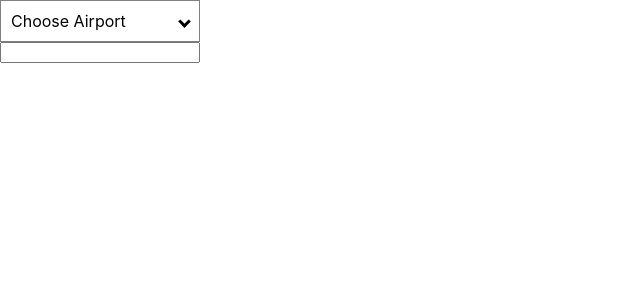
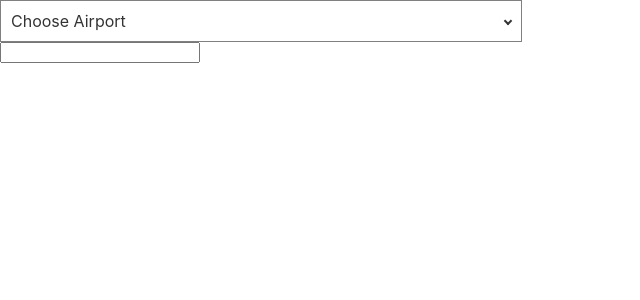
Before and after one commit to mkrishnan-codes/mist-dropdown, a React (Create React App) app: page / in a window 1280 px wide. Shown: the top 300 px of the page, without its empty margins (0-640 px from the left). Built offline with nearby package versions, Linux system fonts and the light colour scheme.

Commit message:
improved UI

```diff
--- a/src/App.css
+++ /dev/null
@@ -1,5 +0,0 @@
-.airport-container{
-  display: flex;
-  flex-direction: column;
-  max-width: 200px;
-}
--- a/src/App.js
+++ b/src/App.js
@@ -1,7 +1,7 @@
 import React, { useState } from 'react';
-import './App.css';
+import './App.scss';
 import AirportChooser from './components/dropdowns/AsyncDataChooser';
-import Airport from './components/Airport';
+import Airport from './components/renderers/Airport';
 const getData = async () => {
   const airports = await import('./configs/airports.js');
   return airports['default'];
@@ -12,11 +12,12 @@ function App() {
     <div className="App">
       <div className="airport-container">
         <AirportChooser
+          className="airport-chooser"
           getAsyncData={getData}
           keyExtractor={item => item.code}
-          itemRender={item => <Airport name={item.name} city={item.city} code={item.code} code={item.country} />}
+          itemRender={item => <Airport name={item.name} city={item.city} country={item.country} code={item.code} />}
           label={label}
-          onSelect={item => setLabel(item.name)}
+          onSelect={item => setLabel(`${item.code} (${item.city})`)}
         />
         <input />
 
--- /dev/null
+++ b/src/App.scss
@@ -0,0 +1,9 @@
+.airport-container {
+  display: flex;
+  flex-direction: column;
+  max-width: 200px;
+
+  .airport-chooser {
+    width: 500px;
+  }
+}
--- a/src/components/Airport.js
+++ /dev/null
@@ -1,14 +0,0 @@
-import React from 'react';
-
-const Airport = (props) => {
-	return (
-		<div>
-			<div>{props.name}</div>
-			<div>{props.code}</div>
-			<div>{props.city}</div>
-			<div>{props.country}</div>
-		</div>
-	);
-}
-
-export default Airport;
--- a/src/components/dropdowns/AsyncDataChooser.js
+++ b/src/components/dropdowns/AsyncDataChooser.js
@@ -13,13 +13,12 @@ import './style.scss';
 
 const AsyncDataChooser = (props) => {
 	let testDivRef = useRef(null);
-	let abRef = useRef(null);
+	let containerRef = useRef(null);
 	const [show, setShow] = useState(false);
 	const [hieghtCalculated, setHieghtCalculated] = useState(false);
 	const [data, setData] = useState([]);
 	const [itemHeight, setItemHeight] = useState(100);
 	const [scrollTop, setScrollTop] = useState(0);
-	const [testSlice, setTestSlice] = useState(null);
 	const numItems = data.length;
 	const windowHeight = 500;
 	useEffect(() => {
@@ -50,6 +49,17 @@ const AsyncDataChooser = (props) => {
 			setHieghtCalculated(true)
 		}
 	}, [renderTest])
+	const handleClickOutside = (event) => {
+		if (containerRef.current && !containerRef.current.contains(event.target)) {
+			setShow(false)
+		}
+	}
+	useEffect(() => {
+		document.addEventListener("mousedown", handleClickOutside);
+		return () => {
+			document.removeEventListener("mousedown", handleClickOutside);
+		};
+	}, []);
 	const onScroll = e => setScrollTop(e.currentTarget.scrollTop);
 	const onClick = useCallback((e) => {
 		setShow(false);
@@ -60,7 +70,7 @@ const AsyncDataChooser = (props) => {
 	return (
 		<div
 			style={props.style}
-			ref={abRef}
+			ref={containerRef}
 			className={`ac-dropdown ${props.className ? props.className : ``}`} >
 			<div
 				role="button"
@@ -83,7 +93,7 @@ const AsyncDataChooser = (props) => {
 							datavalue={startIndex + index}
 							onClick={onClick}
 						>
-							{props.itemRender(item)}</li>)
+							<div className="li-inner">{props.itemRender(item)}</div></li>)
 					}
 
 				</ul>
--- a/src/components/dropdowns/style.scss
+++ b/src/components/dropdowns/style.scss
@@ -19,11 +19,11 @@
     }
 
     .arrow {
-        margin-left: 5px;
-        border: solid black;
-        border-width: 0 3px 3px 0;
+        // margin-left: 5px;
+        border: solid #333;
+        border-width: 0 2px 2px 0;
         display: inline-block;
-        padding: 3px;
+        padding: 2px;
 
         &.down {
             transform: rotate(-135deg);
@@ -61,7 +61,7 @@
         left: 0;
         top: 100%;
 
-        border: 1px solid #ccc;
+        border: 1px solid #d2d2d7;
         border-radius: 4px;
         padding: 0;
         margin: 2px 0 0 0;
@@ -74,15 +74,19 @@
 
         ul {
             margin: 0px;
-            padding: 10px;
+            padding: 0px;
 
             li {
-                margin: 0px;
-                padding: 0px;
                 list-style: none;
                 position: absolute;
                 width: 100%;
+                left: 0px;
+
+                .li-inner {
+                    padding: 5px;
+                }
             }
+
 
         }
     }
--- /dev/null
+++ b/src/components/renderers/Airport.js
@@ -0,0 +1,15 @@
+import React from 'react';
+import './style.scss'
+const Airport = (props) => {
+	return (
+		<div className="airport-wrapper">
+			<div className="top-div">
+				<div className="lg-txt city">{`${props.city}, ${props.country}`}</div>
+				<div className="sm-txt name">{props.name}</div>
+			</div>
+			<div className="lg-txt code">{props.code}</div>
+		</div>
+	);
+}
+
+export default Airport;
--- /dev/null
+++ b/src/components/renderers/style.scss
@@ -0,0 +1,21 @@
+.airport-wrapper {
+    border-bottom: 1px solid #d2d2d7;
+    display: flex;
+    flex-direction: row;
+    justify-content: space-between;
+    align-items: center;
+    padding: 10px;
+    height: 55px;
+
+    .top-div {}
+
+    .lg-txt {
+        font-size: 16px;
+
+    }
+
+    .sm-txt {
+        font-size: 12px;
+        color: #ccc;
+    }
+}
--- a/src/index.css
+++ b/src/index.css
@@ -5,7 +5,9 @@ body {
     sans-serif;
   -webkit-font-smoothing: antialiased;
   -moz-osx-font-smoothing: grayscale;
+  color: #333;
 }
+
 
 code {
   font-family: source-code-pro, Menlo, Monaco, Consolas, 'Courier New',
```
